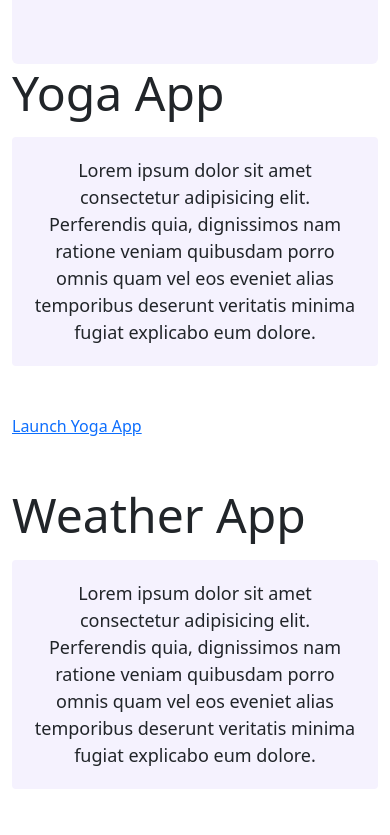
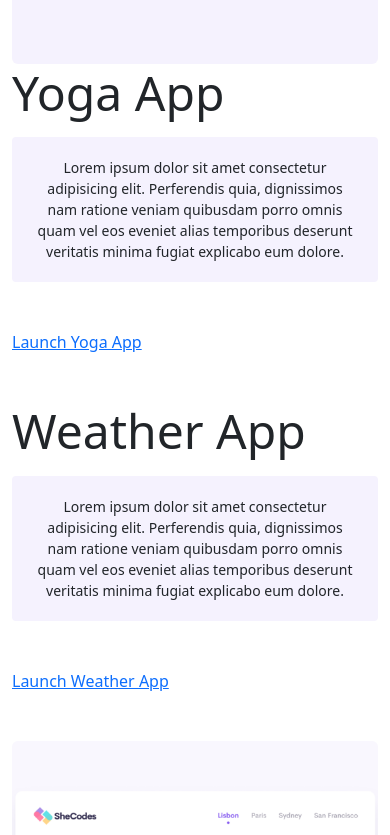
Before and after one commit to TuckGem/Responsive-Work, a plain HTML site: page index.html in a window 390 px wide. Shown: the part 900-1735 px from the top of the page. Drawn offline with nearby package versions, Linux system fonts and the light colour scheme.

Commit message:
added media css for small devices

```diff
--- a/style.css
+++ b/style.css
@@ -89,3 +89,12 @@ p {
 .email-link:hover {
   text-decoration: underline;
 }
+
+@media (max-width: 600px) {
+  p {
+    text-align: center;
+  }
+  p {
+    font-size: 14px;
+  }
+}
```
